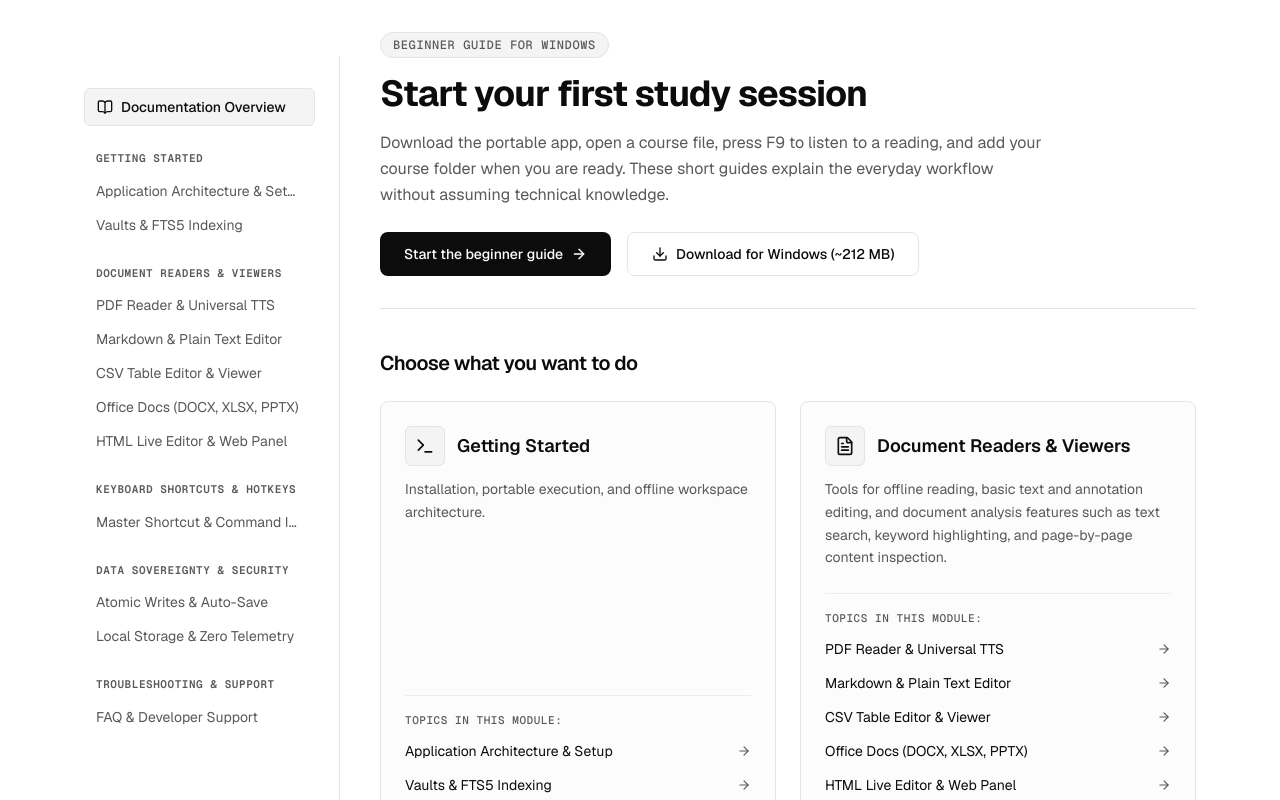
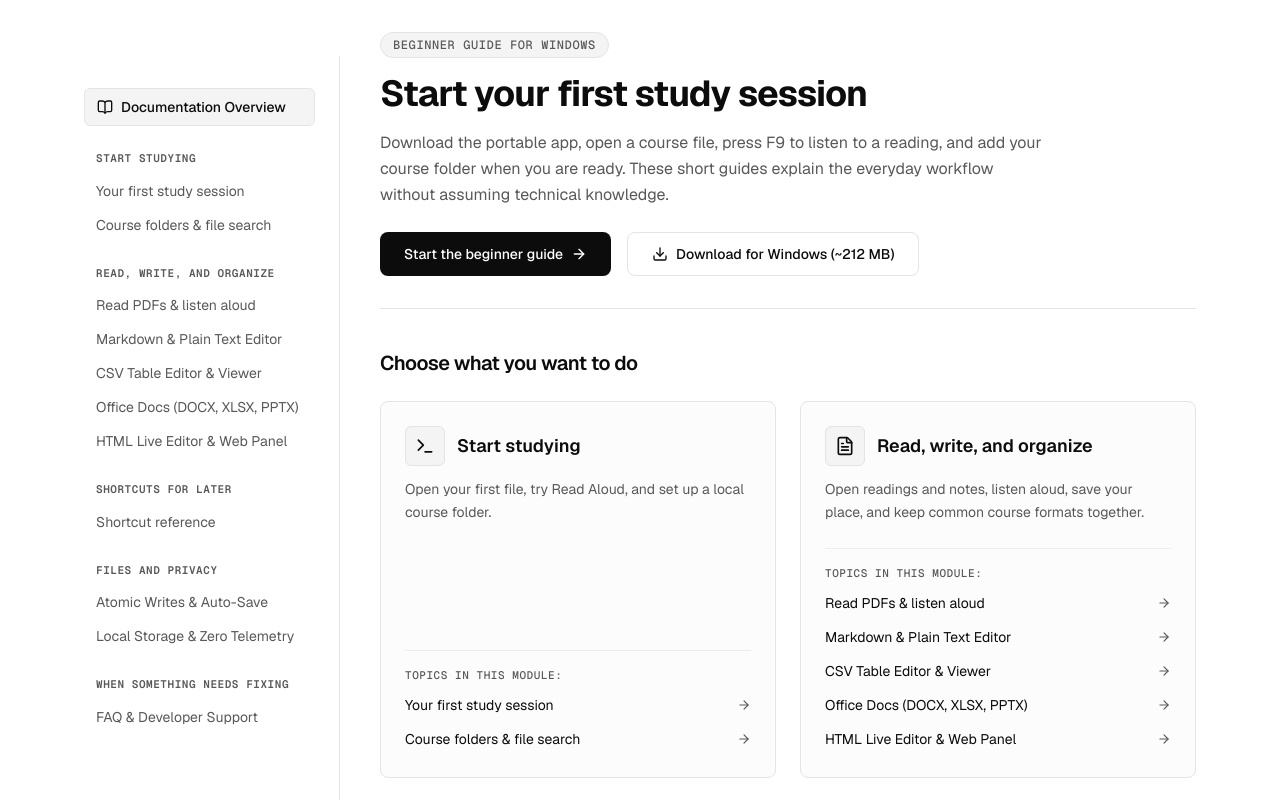
Before and after one commit to karefined-eng/eleviewer-site, a Next.js app: page /docs in a window 1280 px wide. Shown: the top 800 px of the page. Built offline with nearby package versions, Linux system fonts and the light colour scheme.

Commit message:
feat: align website with desktop onboarding

```diff
--- a/components/download-cta.tsx
+++ b/components/download-cta.tsx
@@ -9,10 +9,10 @@ export function DownloadCta() {
     <section className="border-t border-border bg-panel/40">
       <div className="mx-auto max-w-5xl px-5 py-20 text-center sm:py-28">
         <h2 className="mx-auto max-w-lg text-balance text-3xl font-semibold tracking-tight text-foreground sm:text-4xl">
-          Download it. Open your course documents. Pay nothing.
+          Download it. Open a course file. Press F9 when you want to listen.
         </h2>
         <p className="mx-auto mt-4 max-w-md text-pretty text-[15px] leading-relaxed text-muted-foreground">
-          One portable .exe for Windows 10/11. Download, double-click, and common course files (DOCX, XLSX, PPTX, PDF, Markdown, CSV, HTML, and TXT) just open.
+          One portable .exe for Windows 10/11. Download, double-click, press Ctrl+O to open a file, and use Alt+V later when you want a local course folder.
         </p>
         <div className="mt-8 flex flex-col items-center justify-center">
           <a
--- a/components/hero.tsx
+++ b/components/hero.tsx
@@ -22,7 +22,7 @@ export function Hero() {
           A lightweight Windows study workspace for the files your professors assign.
         </h2>
         <p className="mx-auto mt-4 max-w-xl text-pretty text-[15px] leading-relaxed text-muted-foreground">
-          Open PDFs, Word files, slides, spreadsheets, Markdown, and notes without Microsoft Office. Listen to PDFs aloud, keep a course folder in one local vault, and return to the same session tomorrow. No account. No cloud upload. Completely free.
+          Open PDFs, Word files, slides, spreadsheets, Markdown, and notes without Microsoft Office. Listen to supported readings aloud, keep a course folder in one local vault, and return to the same session tomorrow. No account. No cloud upload. Completely free.
         </p>
 
         <MobileReminder />
--- a/components/structured-data.tsx
+++ b/components/structured-data.tsx
@@ -98,7 +98,7 @@ export function StructuredData() {
             "name": "How can I read a PDF aloud on Windows for free?",
             "acceptedAnswer": {
               "@type": "Answer",
-              "text": "EleViewer has built-in PDF text-to-speech that uses the Windows speech engine (SAPI) to read any PDF page aloud. Press F9 to toggle the TTS reader bar, select a voice, and listen hands-free. It works offline with no internet required."
+              "text": "EleViewer has built-in Read Aloud using the Windows speech engine (SAPI). Open a supported document, select a passage if you want to hear only that section, and press F9 to show the reader controls. Supported Windows voices can work offline with no internet connection required."
             }
           },
           {
--- a/components/use-cases.tsx
+++ b/components/use-cases.tsx
@@ -4,7 +4,7 @@ export function UseCases() {
       <div className="rounded-3xl border border-border bg-panel p-8 shadow-sm">
         <div className="max-w-3xl">
           <p className="mb-3 font-mono text-xs uppercase tracking-widest text-accent">
-            Native Nuitka C++ Compilation — &lt;100ms cold-start on Windows 10/11
+            Open a file. Press F9. Keep studying.
           </p>
           <h2 className="text-balance text-3xl font-semibold tracking-tight text-foreground">
             One local workspace for the files your course already uses
@@ -24,7 +24,7 @@ export function UseCases() {
           <div className="rounded-3xl border border-border bg-background p-6">
               <h3 className="text-sm font-semibold text-foreground">Listen to readings while you study</h3>
             <p className="mt-2 text-sm leading-relaxed text-muted-foreground">
-              Use built-in Windows voices to read selected text or a full PDF aloud while you walk, commute, or rest your eyes.
+              Use built-in Windows voices to read selected text or supported documents aloud while you walk, commute, or rest your eyes.
             </p>
           </div>
           <div className="rounded-3xl border border-border bg-background p-6">
--- a/lib/docs-data.ts
+++ b/lib/docs-data.ts
@@ -39,19 +39,19 @@ export interface DocCategory {
 export const DOCS_CATEGORIES: DocCategory[] = [
   {
     slug: "getting-started",
-    title: "Getting Started",
-    description: "Installation, portable execution, and offline workspace architecture.",
+    title: "Start studying",
+    description: "Open your first file, try Read Aloud, and set up a local course folder.",
     topics: [
-      { slug: "overview", title: "Application Architecture & Setup" },
-      { slug: "vault-explorer", title: "Vaults & FTS5 Indexing" },
+      { slug: "overview", title: "Your first study session" },
+      { slug: "vault-explorer", title: "Course folders & file search" },
     ],
   },
   {
     slug: "workstations",
-    title: "Document Readers & Viewers",
-    description: "Tools for offline reading, basic text and annotation editing, and document analysis features such as text search, keyword highlighting, and page-by-page content inspection.",
+    title: "Read, write, and organize",
+    description: "Open readings and notes, listen aloud, save your place, and keep common course formats together.",
     topics: [
-      { slug: "pdf-and-tts", title: "PDF Reader & Universal TTS" },
+      { slug: "pdf-and-tts", title: "Read PDFs & listen aloud" },
       { slug: "markdown-editor", title: "Markdown & Plain Text Editor" },
       { slug: "csv-table", title: "CSV Table Editor & Viewer" },
       { slug: "office-viewers", title: "Office Docs (DOCX, XLSX, PPTX)" },
@@ -60,16 +60,16 @@ export const DOCS_CATEGORIES: DocCategory[] = [
   },
   {
     slug: "shortcuts",
-    title: "Keyboard Shortcuts & Hotkeys",
-    description: "Learn keyboard shortcuts for navigating pages, switching between documents, controlling zoom, and managing application windows without using the mouse.",
+    title: "Shortcuts for later",
+    description: "Learn the few shortcuts that make opening, finding, and returning to study files faster.",
     topics: [
-      { slug: "master-index", title: "Master Shortcut & Command Index" },
+      { slug: "master-index", title: "Shortcut reference" },
     ],
   },
   {
     slug: "security-and-data",
-    title: "Data Sovereignty & Security",
-    description: "Atomic file writing, background draft recovery, and storage of all documents and configuration files on the local Windows file system only (no cloud sync or remote storage).",
+    title: "Files and privacy",
+    description: "Understand where EleViewer stores settings and drafts, how recovery works, and why your documents stay local.",
     topics: [
       { slug: "atomic-writes", title: "Atomic Writes & Auto-Save" },
       { slug: "local-storage", title: "Local Storage & Zero Telemetry" },
@@ -77,8 +77,8 @@ export const DOCS_CATEGORIES: DocCategory[] = [
   },
   {
     slug: "troubleshooting",
-    title: "Troubleshooting & Support",
-    description: "Fixing issues with missing or non-working Windows system voices, configuring the embedded web rendering engine, and submitting bug reports or feature requests to the development team.",
+    title: "When something needs fixing",
+    description: "Solve Read Aloud, browser-panel, and document issues, or send feedback to the developer.",
     topics: [
       { slug: "faq-and-support", title: "FAQ & Developer Support" },
     ],
@@ -348,17 +348,17 @@ export const DOCS_TOPICS: DocTopic[] = [
   },
   {
     slug: "master-index",
-    title: "Master Shortcut & Command Index",
-    category: "Keyboard Shortcuts & Hotkeys",
+    title: "Shortcut reference",
+    category: "Shortcuts for later",
     categorySlug: "shortcuts",
-    eyebrow: "Shortcut Reference",
-    description: "Complete exhaustive tabular reference of all keyboard shortcuts, hotkeys, and application commands.",
+    eyebrow: "Shortcuts to learn later",
+    description: "A complete reference for opening, finding, reading, and organizing files faster.",
     sections: [
       {
         id: "navigation-shortcuts",
         title: "File Navigation & Vault Commands",
         table: {
-          headers: ["Shortcut", "Command Name", "Technical Description"],
+          headers: ["Shortcut", "Action", "What it does"],
           rows: [
             ["Ctrl + Q", "Quick Switcher", "Summons fuzzy search dialog to filter and open vault files instantly."],
             ["Alt + V", "Toggle Vault Sidebar", "Expands or collapses left-hand directory tree for full-screen focus."],
@@ -373,7 +373,7 @@ export const DOCS_TOPICS: DocTopic[] = [
         id: "tab-shortcuts",
         title: "Tab & Window Management",
         table: {
-          headers: ["Shortcut", "Command Name", "Technical Description"],
+          headers: ["Shortcut", "Action", "What it does"],
           rows: [
             ["Ctrl + T", "New Web Tab", "Launches integrated web browser panel in a new workspace tab."],
             ["Ctrl + W", "Close Tab", "Closes active document or web tab and releases buffer memory."],
@@ -386,7 +386,7 @@ export const DOCS_TOPICS: DocTopic[] = [
         id: "reading-shortcuts",
         title: "Reading, Search & Study Reflexes",
         table: {
-          headers: ["Shortcut", "Command Name", "Technical Description"],
+          headers: ["Shortcut", "Action", "What it does"],
           rows: [
             ["F9", "Universal Read Aloud", "Toggles text-to-speech engine for full document or text selection."],
             ["Ctrl + D", "Bookmark Position", "Drops persistent bookmark at current scroll line or PDF page number."],
@@ -399,7 +399,7 @@ export const DOCS_TOPICS: DocTopic[] = [
         id: "system-shortcuts",
         title: "System & Global Utilities",
         table: {
-          headers: ["Shortcut", "Command Name", "Technical Description"],
+          headers: ["Shortcut", "Action", "What it does"],
           rows: [
             ["Alt + E", "System-Wide Quick Note", "Global Windows hotkey: Brings EleViewer to front and opens scratchpad from anywhere in OS."],
             ["Alt + S", "Open Settings Dialog", "Opens workspace configuration for themes, vaults, and preferences."],
@@ -412,7 +412,7 @@ export const DOCS_TOPICS: DocTopic[] = [
   {
     slug: "atomic-writes",
     title: "Atomic Writes & Auto-Save",
-    category: "Data Sovereignty & Security",
+    category: "Files and privacy",
     categorySlug: "security-and-data",
     eyebrow: "Crash Protection",
     description: "Technical engineering behind 60-second background draft saving and atomic zero-byte corruption prevention.",
@@ -463,7 +463,7 @@ def atomic_write(target_path: Path, content: str) -> None:
   {
     slug: "local-storage",
     title: "Local Storage & Zero Telemetry",
-    category: "Data Sovereignty & Security",
+    category: "Files and privacy",
     categorySlug: "security-and-data",
     eyebrow: "Privacy Architecture",
     description: "Reference guide to local Windows AppData file structures, symlink guards, and zero-telemetry guarantees.",
```
Also changed, not shown: app/download/page.tsx (+21 -1 lines), components/nightly-explainer.tsx (+5 -5 lines), components/shortcuts.tsx (+12 -11 lines).
